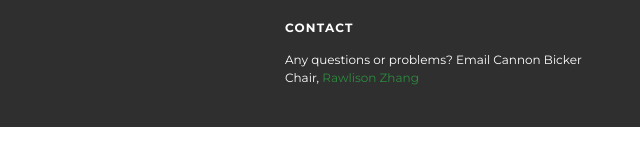
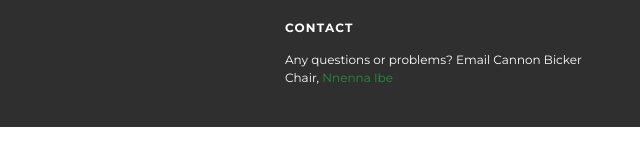
Before and after one commit to rawlyz/rawlyz.github.io, a plain HTML site: page about.html in a window 1280 px wide. Shown: the part 579-744 px from the top of the page, 0-640 px from the left. Drawn offline with Linux system fonts and the light colour scheme; files whose address does not match are found by name.

Commit message:
Update about.html

```diff
--- a/about.html
+++ b/about.html
@@ -37,7 +37,7 @@
             <div class="container">
                 <div class="column">
                     <h4>Contact</h4>
-                    <p>Any questions or problems? Email Cannon Bicker Chair, <a href="mailto:zhanraw15@gmail.com">Rawlison Zhang</a></p>
+                    <p>Any questions or problems? Email Cannon Bicker Chair, <a href="mailto:zhanraw15@gmail.com">Nnenna Ibe</a></p>
                 </div>
                 <div class="column">
                     <h4>Bicker Manager 3.0</h4>
```
